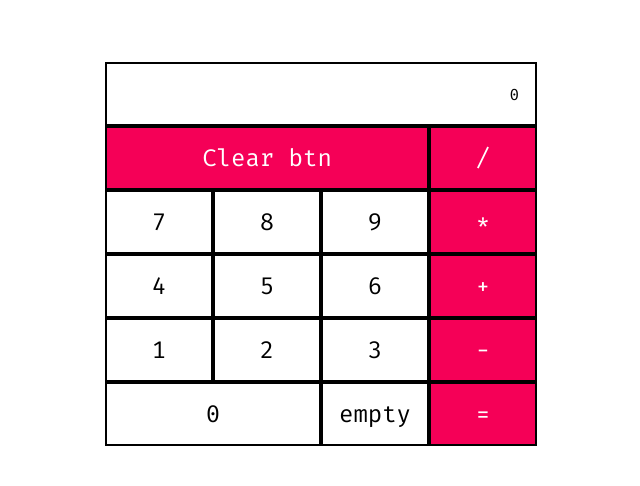
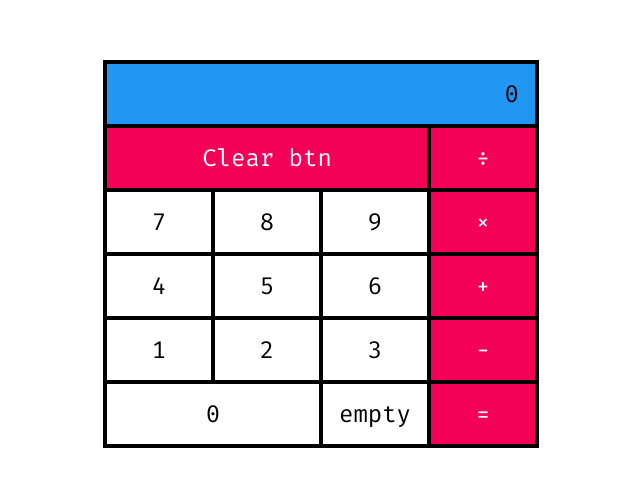
Before and after one commit to musial-adam/calculator, a React (Create React App) app: page / in a window 1280 px wide. Shown: the part 146-632 px from the top of the page, without its empty margins (319-959 px from the left). Built offline with nearby package versions, Linux system fonts and the light colour scheme.

Commit message:
add proper math operations symbol, fixed minor bugs

```diff
--- a/src/components/button.js
+++ b/src/components/button.js
@@ -7,7 +7,7 @@ const StyledButton = styled.button`
   background-color: ${props => (props.number ? 'white' : '#f50057')};
   color: ${props => (props.number ? 'black' : 'white')};
   font-family: 'Fira Mono', monospace;
-  font-size: 24px;
+  font-size: ${props => props.oper ? '36px' : '24px'};
   padding: 1rem;
   border: 2px solid black;
   outline: none;
@@ -28,6 +28,7 @@ const Button = props => {
       onClick={props.clickHandler}
       colSpan={props.colSpan}
       number={props.number}
+			oper={props.oper}
     >
       {props.children}
     </StyledButton>
--- a/src/components/calculator.js
+++ b/src/components/calculator.js
@@ -6,16 +6,21 @@ const CalcWrapper = styled.div`
   display: grid;
   grid-template-rows: 1fr 1fr 1fr 1fr 1fr 1fr;
   grid-template-columns: 1fr 1fr 1fr 1fr;
+	border: 2px solid black;
 `;
 
 const Result = styled.div`
   grid-column-start: span 4;
+	font-size: 24px;
+	background-color: #2196f3;
   border: 2px solid black;
   display: flex;
   justify-content: flex-end;
   align-items: center;
   padding: 1rem;
 `;
+
+
 
 class Calculator extends Component {
   state = {
@@ -24,7 +29,11 @@ class Calculator extends Component {
     elemB: 0,
     operation: '',
     isValid: false
-  };
+	};
+
+	componentDidMount() {
+		console.log("Inside componentDidMount");
+	}
 
   numberClickedHandler = value => {
     const newCounter = this.state.counter
@@ -61,7 +70,6 @@ class Calculator extends Component {
       const elemB = this.state.counter;
       switch (this.state.operation) {
 				case '+':
-					console.log('add');
           newCounter = this.state.elemA + elemB;
           this.setState({ counter: newCounter });
           break;
@@ -80,12 +88,6 @@ class Calculator extends Component {
         default:
           break;
 			}
-			// console.log(this.state.elemA);
-			// console.log(this.state.counter);
-			// console.log(this.state.operation);
-			// const A = this.state.elemA;
-			// const B = this.state.counter;
-			// this.setState({counter: A+B});
     }
   };
 
@@ -96,7 +98,7 @@ class Calculator extends Component {
         <Button colSpan={3} clickHandler={this.clearClickedHandler}>
           Clear btn
         </Button>
-        <Button clickHandler={() => this.operationHandler('/')}>/</Button>
+        <Button clickHandler={() => this.operationHandler('/')}>&#247;</Button>
         <Button number clickHandler={() => this.numberClickedHandler(7)}>
           7
         </Button>
@@ -106,7 +108,7 @@ class Calculator extends Component {
         <Button number clickHandler={() => this.numberClickedHandler(9)}>
           9
         </Button>
-        <Button clickHandler={() => this.operationHandler('*')}>*</Button>
+        <Button clickHandler={() => this.operationHandler('*')}>&#215;</Button>
         <Button number clickHandler={() => this.numberClickedHandler(4)}>
           4
         </Button>
```
